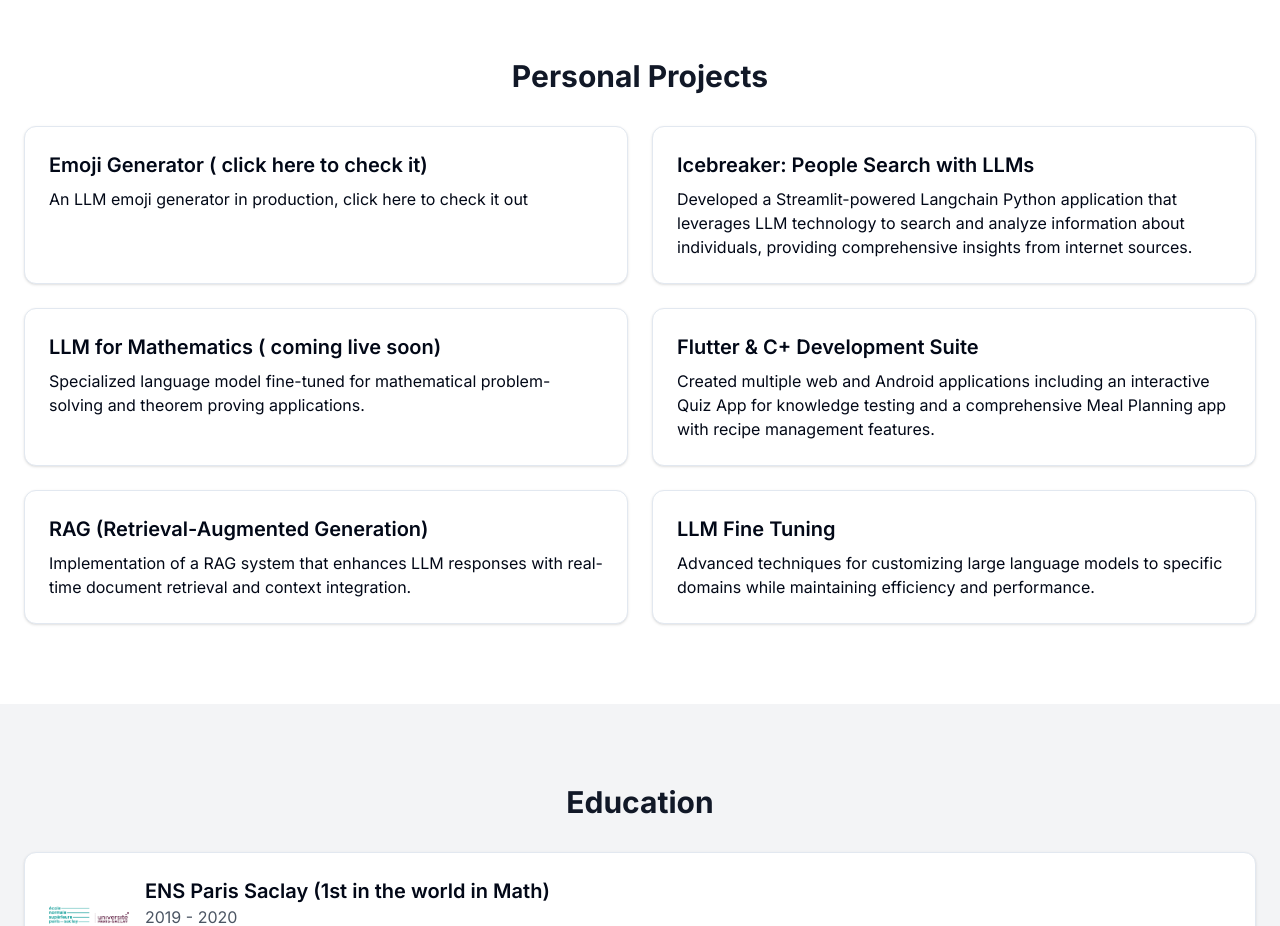
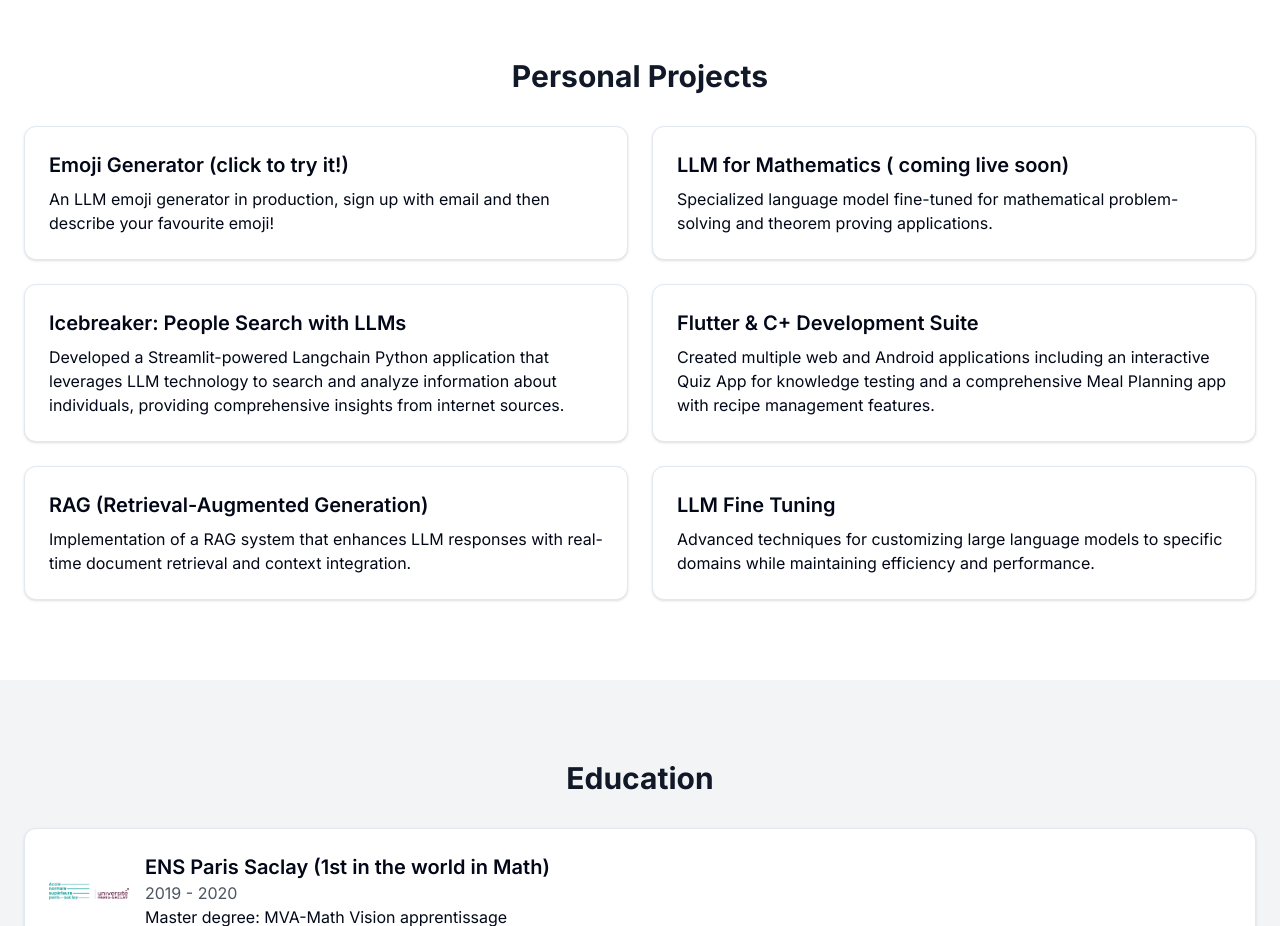
Before and after one commit to alaeddine-abbagh/my_portfolio, a Next.js app: page / in a window 1280 px wide. Shown: the part 2760-3686 px from the top of the page. Built offline with nearby package versions, Linux system fonts and the light colour scheme.

Commit message:
emoji maker link live

```diff
--- a/app/page.tsx
+++ b/app/page.tsx
@@ -241,18 +241,18 @@ export default function Portfolio() {
           <h2 className="text-3xl font-bold mb-8 text-center">Personal Projects</h2>
           <div className="grid grid-cols-1 md:grid-cols-2 gap-6">
             {[
-
-{
-  title: "Emoji Generator ( click here to check it)",
-  description: "An LLM emoji generator in production, click here to check it out"
-},
               {
-                title: "Icebreaker: People Search with LLMs",
-                description: "Developed a Streamlit-powered Langchain Python application that leverages LLM technology to search and analyze information about individuals, providing comprehensive insights from internet sources."
+                title: "Emoji Generator",
+                description: "An LLM emoji generator in production, sign up with email and then describe your favourite emoji!",
+                link: "https://emojimakeraladin.vercel.app"
               },
               {
                 title: "LLM for Mathematics ( coming live soon)",
                 description: "Specialized language model fine-tuned for mathematical problem-solving and theorem proving applications."
+              },
+              {
+                title: "Icebreaker: People Search with LLMs",
+                description: "Developed a Streamlit-powered Langchain Python application that leverages LLM technology to search and analyze information about individuals, providing comprehensive insights from internet sources."
               },
               {
                 title: "Flutter & C+ Development Suite",
@@ -262,17 +262,24 @@ export default function Portfolio() {
                 title: "RAG (Retrieval-Augmented Generation)",
                 description: "Implementation of a RAG system that enhances LLM responses with real-time document retrieval and context integration."
               },
-
               {
                 title: "LLM Fine Tuning",
                 description: "Advanced techniques for customizing large language models to specific domains while maintaining efficiency and performance."
               }
-
             ].map((project, index) => (
-              <Card key={index} className="p-6 hover-card">
-                <h3 className="text-xl font-semibold mb-2">{project.title}</h3>
-                <p>{project.description}</p>
-              </Card>
+              project.link ? (
+                <Link key={index} href={project.link} target="_blank" className="block">
+                  <Card className="p-6 hover-card h-full transition-transform hover:scale-105">
+                    <h3 className="text-xl font-semibold mb-2">{project.title} (click to try it!)</h3>
+                    <p>{project.description}</p>
+                  </Card>
+                </Link>
+              ) : (
+                <Card key={index} className="p-6 hover-card">
+                  <h3 className="text-xl font-semibold mb-2">{project.title}</h3>
+                  <p>{project.description}</p>
+                </Card>
+              )
             ))}
           </div>
         </div>
```
